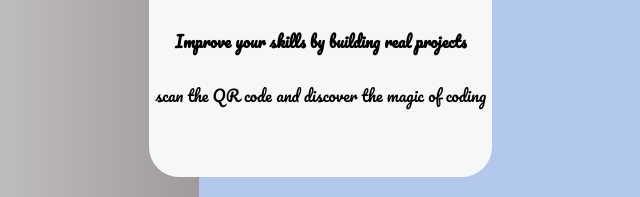
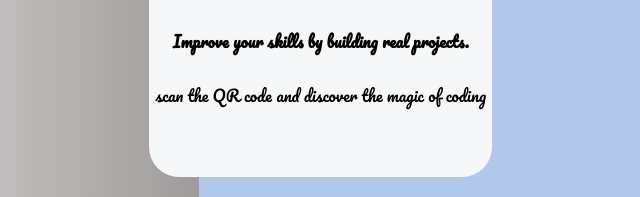
Before and after one commit to Roro-89/qr-code-component-main, a plain HTML site: page index.html in a window 1280 px wide. Shown: the part 483-680 px from the top of the page, 401-1041 px from the left. Drawn offline with Linux system fonts and the light colour scheme.

Commit message:
html updated

```diff
--- a/index.html
+++ b/index.html
@@ -14,7 +14,7 @@
   <div class="container">
   <div class="text">
     <img src="images/image-qr-code.png" alt="">
-    <h4>Improve your skills by <span>building real projects</span></h4>
+    <h4>Improve your skills by <span>building real projects.</span></h4>
     <p>scan the QR code and discover the magic of coding</p>
  </div>
 </div>
```
